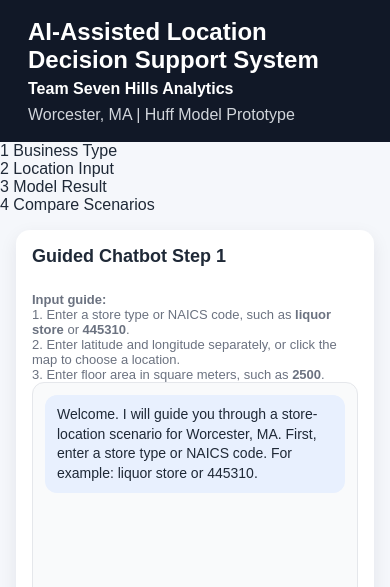
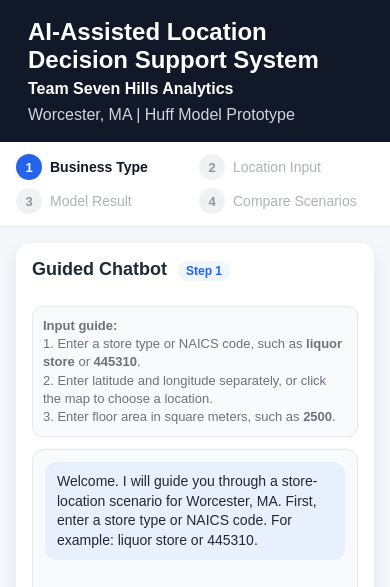
Before and after one commit to alsds-team4/alsds-team4-app, a Flask app: page / in a window 390 px wide. Shown: the top 587 px of the page. Run offline with Flask 3, Linux system fonts and the light colour scheme.

Commit message:
Update styles.css
Improve dashboard workflow and scenario comparison UI

```diff
--- a/static/styles.css
+++ b/static/styles.css
@@ -30,10 +30,60 @@ header p {
   color: #d1d5db;
 }
 
-/* Main dashboard layout */
+.workflow-bar {
+  display: grid;
+  grid-template-columns: repeat(4, 1fr);
+  gap: 8px;
+  background: white;
+  border-bottom: 1px solid #e5e7eb;
+  padding: 12px 16px;
+}
+
+.workflow-step {
+  display: flex;
+  align-items: center;
+  gap: 8px;
+  color: #6b7280;
+  opacity: 0.55;
+  font-size: 14px;
+}
+
+.workflow-step.active,
+.workflow-step.done {
+  opacity: 1;
+}
+
+.step-number {
+  width: 26px;
+  height: 26px;
+  border-radius: 50%;
+  background: #e5e7eb;
+  color: #374151;
+  display: inline-flex;
+  align-items: center;
+  justify-content: center;
+  font-weight: 700;
+  font-size: 13px;
+}
+
+.workflow-step.active .step-number {
+  background: #2563eb;
+  color: white;
+}
+
+.workflow-step.done .step-number {
+  background: #16a34a;
+  color: white;
+}
+
+.workflow-step.active .step-label {
+  color: #111827;
+  font-weight: 700;
+}
+
 .layout {
   display: grid;
-  grid-template-columns: 420px 1fr;
+  grid-template-columns: 360px minmax(0, 1fr) 320px;
   grid-template-rows: auto auto;
   gap: 16px;
   padding: 16px;
@@ -47,18 +97,16 @@ header p {
   box-shadow: 0 6px 18px rgba(15, 23, 42, 0.08);
 }
 
-/* Left chatbot panel spans both rows */
 .chat-panel {
   grid-column: 1;
   grid-row: 1 / span 2;
   display: flex;
   flex-direction: column;
-  height: calc(100vh - 130px);
+  height: calc(100vh - 150px);
   min-height: 620px;
   max-height: 900px;
 }
 
-/* Right top map panel */
 .map-panel {
   grid-column: 2;
   grid-row: 1;
@@ -66,10 +114,15 @@ header p {
   min-height: auto;
 }
 
-/* Right bottom result panel */
 .result-panel {
   grid-column: 2;
   grid-row: 2;
+  align-self: start;
+}
+
+.scenario-panel {
+  grid-column: 3;
+  grid-row: 1 / span 2;
   align-self: start;
 }
 
@@ -83,6 +136,21 @@ h3 {
   margin-top: 18px;
 }
 
+.small-badge {
+  display: inline-block;
+  margin-left: 6px;
+  padding: 3px 8px;
+  border-radius: 999px;
+  background: #eff6ff;
+  color: #2563eb;
+  font-size: 12px;
+  font-weight: 700;
+}
+
+.map-wrap {
+  position: relative;
+}
+
 #map {
   height: 320px;
   width: 100%;
@@ -90,10 +158,74 @@ h3 {
   border: 1px solid #e5e7eb;
 }
 
+.map-legend {
+  position: absolute;
+  left: 12px;
+  bottom: 12px;
+  z-index: 1000;
+  background: rgba(255, 255, 255, 0.95);
+  border: 1px solid #e5e7eb;
+  border-radius: 10px;
+  padding: 10px 12px;
+  box-shadow: 0 4px 10px rgba(15, 23, 42, 0.12);
+  font-size: 12px;
+  min-width: 180px;
+}
+
+.map-legend h3 {
+  margin: 0 0 8px 0;
+  font-size: 12px;
+  color: #374151;
+  text-transform: uppercase;
+}
+
+.legend-item {
+  display: flex;
+  align-items: center;
+  gap: 7px;
+  margin-bottom: 5px;
+  color: #4b5563;
+}
+
+.legend-dot {
+  width: 11px;
+  height: 11px;
+  border-radius: 50%;
+  display: inline-block;
+}
+
+.proposed-dot {
+  background: #16a34a;
+}
+
+.competitor-dot {
+  background: #ef4444;
+}
+
+.legend-box {
+  width: 14px;
+  height: 10px;
+  display: inline-block;
+  border-radius: 2px;
+}
+
+.tract-box {
+  background: rgba(37, 99, 235, 0.15);
+  border: 1px solid rgba(37, 99, 235, 0.65);
+}
+
 .selected-location {
   margin-top: 8px;
   font-size: 14px;
   color: #374151;
+}
+
+.input-guide {
+  background: #f9fafb;
+  border: 1px solid #e5e7eb;
+  padding: 10px;
+  border-radius: 10px;
+  margin-bottom: 12px;
 }
 
 .chat-messages {
@@ -155,10 +287,33 @@ button:hover {
   background: #1d4ed8;
 }
 
+.secondary-btn {
+  width: 100%;
+  margin-top: 12px;
+  background: #111827;
+}
+
+.secondary-btn:hover {
+  background: #374151;
+}
+
+.light-btn {
+  width: 100%;
+  margin-top: 8px;
+  background: #f3f4f6;
+  color: #374151;
+  border: 1px solid #e5e7eb;
+}
+
+.light-btn:hover {
+  background: #e5e7eb;
+}
+
 .hint {
   margin-top: 10px;
   color: #6b7280;
   font-size: 13px;
+  line-height: 1.4;
 }
 
 .result-summary {
@@ -190,7 +345,125 @@ th {
   background: #f3f4f6;
 }
 
+.scenario-header {
+  display: flex;
+  align-items: center;
+  justify-content: space-between;
+  gap: 8px;
+}
+
+.scenario-header h2 {
+  margin-bottom: 0;
+}
+
+.scenario-list {
+  margin-top: 14px;
+  display: flex;
+  flex-direction: column;
+  gap: 10px;
+}
+
+.scenario-empty {
+  color: #6b7280;
+  font-size: 13px;
+  background: #f9fafb;
+  border: 1px dashed #d1d5db;
+  padding: 14px;
+  border-radius: 10px;
+  line-height: 1.4;
+}
+
+.scenario-card {
+  border: 1px solid #e5e7eb;
+  border-radius: 12px;
+  padding: 12px;
+  background: #ffffff;
+}
+
+.scenario-card.best {
+  border-color: #16a34a;
+  background: #f0fdf4;
+}
+
+.scenario-title {
+  display: flex;
+  justify-content: space-between;
+  gap: 8px;
+  font-weight: 700;
+  margin-bottom: 6px;
+}
+
+.best-label {
+  color: #16a34a;
+  font-size: 12px;
+  font-weight: 700;
+}
+
+.scenario-meta {
+  font-size: 12px;
+  color: #6b7280;
+  line-height: 1.4;
+}
+
+.scenario-metrics {
+  display: grid;
+  grid-template-columns: 1fr 1fr;
+  gap: 8px;
+  margin-top: 10px;
+}
+
+.scenario-metric {
+  background: #f9fafb;
+  border: 1px solid #e5e7eb;
+  border-radius: 8px;
+  padding: 8px;
+}
+
+.metric-value {
+  font-weight: 700;
+  color: #111827;
+}
+
+.metric-label {
+  font-size: 11px;
+  color: #6b7280;
+  margin-top: 2px;
+}
+
+.scenario-remove {
+  margin-top: 10px;
+  width: 100%;
+  padding: 8px 10px;
+  background: #fee2e2;
+  color: #991b1b;
+}
+
+.scenario-remove:hover {
+  background: #fecaca;
+}
+
+.comparison-panel {
+  margin-top: 18px;
+  padding-top: 12px;
+  border-top: 1px solid #e5e7eb;
+}
+
+@media (max-width: 1200px) {
+  .layout {
+    grid-template-columns: 340px minmax(0, 1fr);
+  }
+
+  .scenario-panel {
+    grid-column: 1 / span 2;
+    grid-row: 3;
+  }
+}
+
 @media (max-width: 900px) {
+  .workflow-bar {
+    grid-template-columns: 1fr 1fr;
+  }
+
   .layout {
     grid-template-columns: 1fr;
     grid-template-rows: auto;
@@ -198,7 +471,8 @@ th {
 
   .chat-panel,
   .map-panel,
-  .result-panel {
+  .result-panel,
+  .scenario-panel {
     grid-column: 1;
     grid-row: auto;
   }
```
